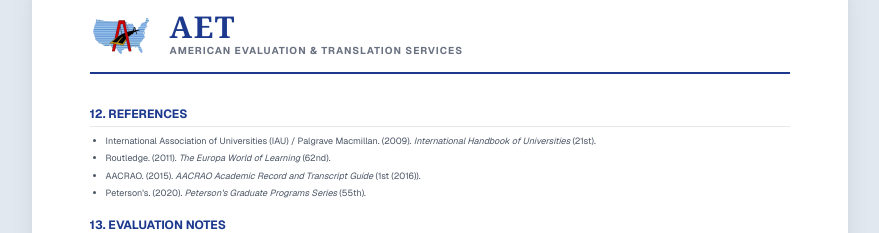
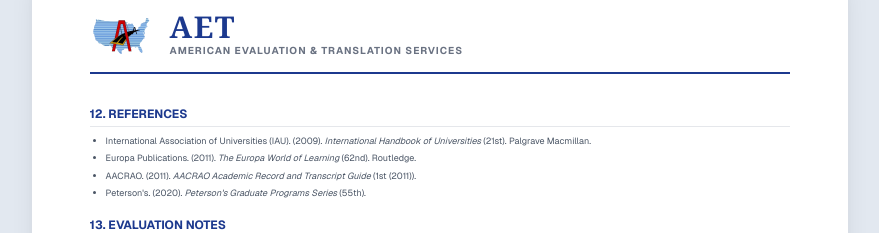
Before and after one commit to Jeromestein/html-editor, a Next.js app: page / in a window 1280 px wide. Shown: the part 6700-6933 px from the top of the page, without its empty margins (200-1079 px from the left). Built offline with nearby package versions, Linux system fonts and the light colour scheme.

Commit message:
fix: update reference details in the report editor references list

```diff
--- a/components/report-editor.tsx
+++ b/components/report-editor.tsx
@@ -1957,9 +1957,9 @@ const CourseTable = ({
 const References = () => (
   <div className="text-[9px] mb-4 mt-2">
     <ul className="list-disc pl-4 space-y-1 text-gray-600">
-      <li>International Association of Universities (IAU) / Palgrave Macmillan. (2009). <em>International Handbook of Universities</em> (21st).</li>
-      <li>Routledge. (2011). <em>The Europa World of Learning</em> (62nd).</li>
-      <li>AACRAO. (2015). <em>AACRAO Academic Record and Transcript Guide</em> (1st (2016)).</li>
+      <li>International Association of Universities (IAU). (2009). <em>International Handbook of Universities</em> (21st). Palgrave Macmillan.</li>
+      <li>Europa Publications. (2011). <em>The Europa World of Learning</em> (62nd). Routledge.</li>
+      <li>AACRAO. (2011). <em>AACRAO Academic Record and Transcript Guide</em> (1st (2011)).</li>
       <li>Peterson's. (2020). <em>Peterson's Graduate Programs Series</em> (55th).</li>
     </ul>
   </div>
```
